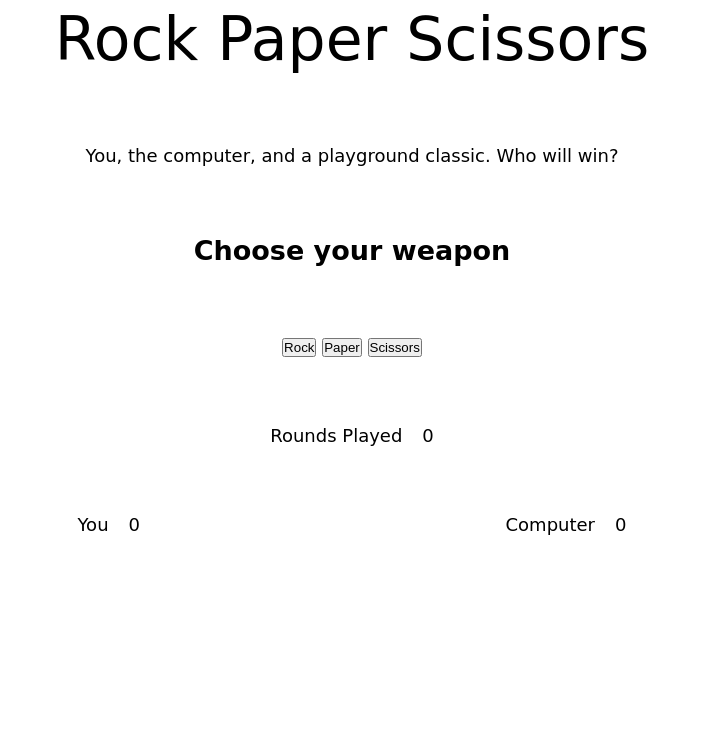
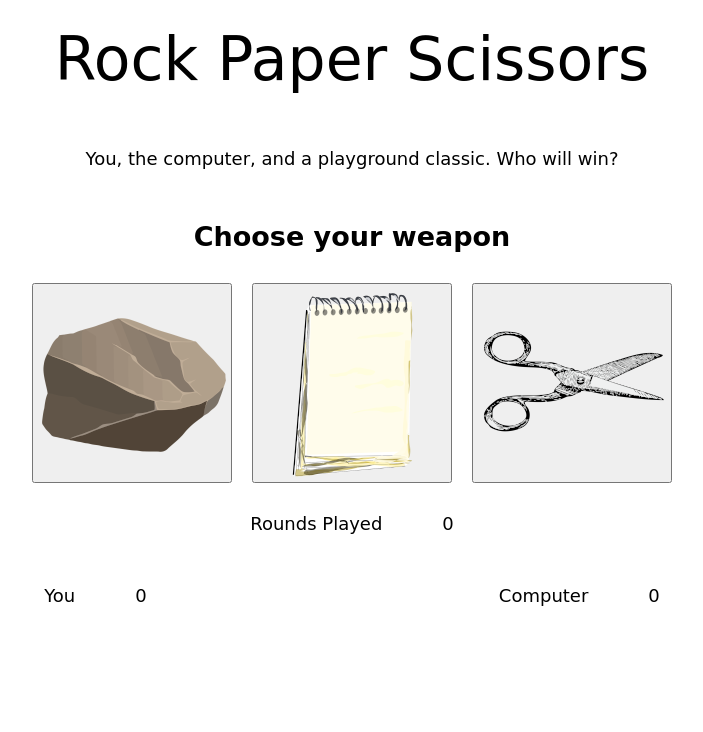
Before and after one commit to anabrunner/rock-paper-scissors, a plain HTML site: page index.html in a window 1280 px wide. Shown: the top 732 px of the page, without its empty margins (288-991 px from the left). Drawn offline with Linux system fonts and the light colour scheme; a web font is replaced by a local one.

Commit message:
Add icons and padding to elements.

```diff
--- a/css/styles.css
+++ b/css/styles.css
@@ -16,6 +16,29 @@ body {
 
 header {
   font-size: 60rem;
+  text-align: center;
+  padding: 20px;
+}
+
+p {
+  text-align: center;
+  padding: 20px;
+}
+
+h2 {
+  padding: 20px;
+}
+
+.buttons {
+  display: flex;
+  justify-content: center;
+  gap: 20px;
+  flex-flow: wrap;
+}
+
+.buttons button {
+  width: 200px;
+  height: 200px;
 }
 
 .rounds {
--- a/index.html
+++ b/index.html
@@ -17,9 +17,9 @@
     <h2>Choose your weapon</h2>
 
     <div class="buttons">
-        <button id="rock">Rock</button>
-        <button id="paper">Paper</button>
-        <button id="scissors">Scissors</button>
+        <button id="rock"><img src="img/rock.png" alt="Rock"></button>
+        <button id="paper"><img src="img/paper.png" alt="Paper"></button>
+        <button id="scissors"><img src="img/scissors.png" alt="Scissors"></button>
     </div>
 
     <div class="rounds">
```
Also changed, not shown: img/paper.png (added), img/rock.png (added), img/scissors.png (added).
